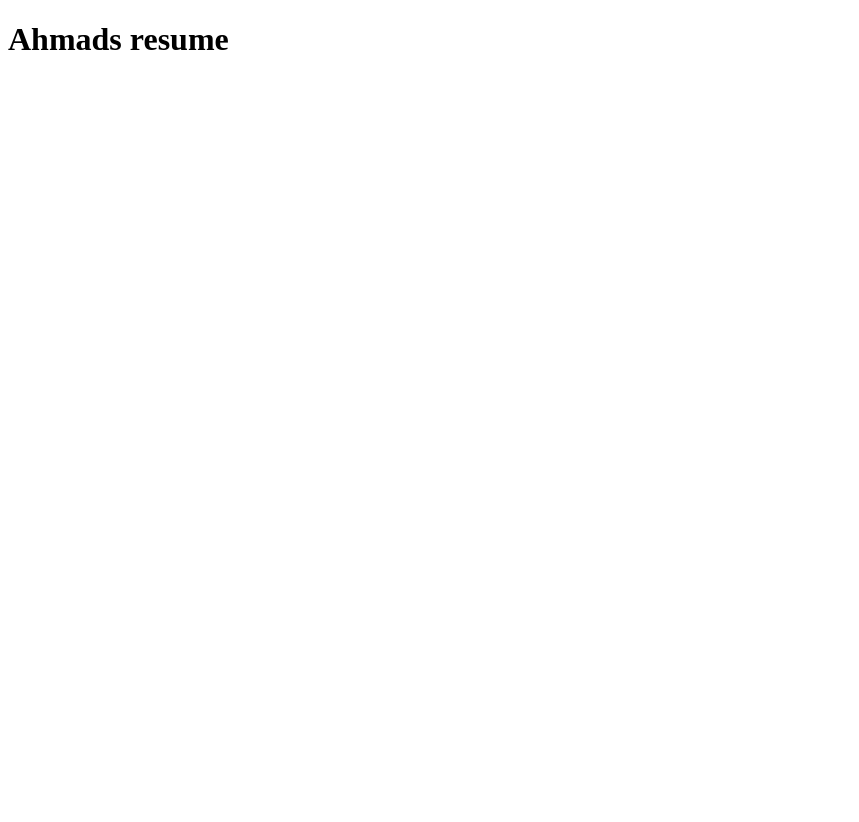
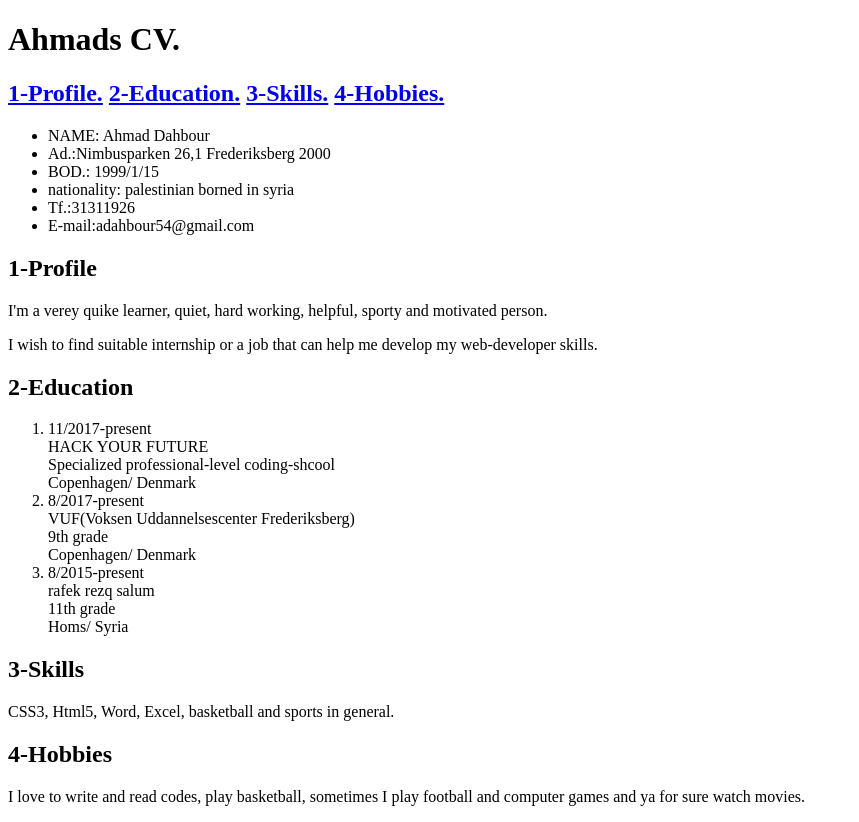
Before and after one commit to rieko99/Ahmad, a plain HTML site: page index.html in a window 1280 px wide. Shown: the whole page, without its empty margins (0-859 px from the left). Before the commit the page ends 800 px from the top, so only its background shows below. Drawn offline with Linux system fonts and the light colour scheme.

Commit message:
my homework

```diff
--- a/index.html
+++ b/index.html
@@ -1,10 +1,51 @@
 <!doctype html>
 <html>
 <head>
-<title>Ahmads resume</title>
-<link
+<title>Ahmads Curriculum Vitae</title>
+<link rel=stylesheet href="css/style.css">
 </head>
 <body>
-<h1>Ahmads resume</h1>
+<h1>Ahmads CV.</h1>
+<h2 id="h2"> <a href="#1">1-Profile.</a>  <a href="#2">2-Education.</a>  <a href="#3">3-Skills.</a> <a href="#4"> 4-Hobbies.</a></h2>
+<div>
+<ul>
+<li> NAME: Ahmad Dahbour</li>
+<li> Ad.:Nimbusparken 26,1 Frederiksberg 2000</li>
+<li> BOD.: 1999/1/15</li>
+<li> nationality: palestinian borned in syria</li>
+<li> Tf.:31311926</li>
+<li> E-mail:adahbour54@gmail.com</li>
+</ul>
+</div>
+<div id="div1">
+<h2 id="1"> 1-Profile</h2>
+<p> I'm a verey quike learner, quiet, hard working, helpful, sporty and motivated person.</p>
+<p> I wish to find suitable internship or a job that can help me develop my web-developer skills.</p>
+</div>
+<div id="div2">
+<h2 id="2"> 2-Education</h2>
+<ol>
+<li> 11/2017-present<br>
+  HACK YOUR FUTURE<br>
+  Specialized professional-level coding-shcool<br>
+  Copenhagen/ Denmark</li>
+<li id="li1"> 8/2017-present<br>
+  VUF(Voksen Uddannelsescenter Frederiksberg)<br>
+  9th grade<br>
+  Copenhagen/ Denmark</li>
+<li id="li2"> 8/2015-present<br>
+  rafek rezq salum<br>
+  11th grade<br>
+  Homs/ Syria</li>
+</ol>
+</div>
+<div id="div3">
+<h2 id="3"> 3-Skills</h2>
+<p> CSS3, Html5, Word, Excel, basketball and sports in general.</p>
+</div>
+<div id="div4">
+<h2 id="4"> 4-Hobbies</h2>
+<p> I love to write and read codes, play basketball, sometimes I play football and computer games and ya for sure watch movies.</p>
+</div>
 </body>
  </html>
```
